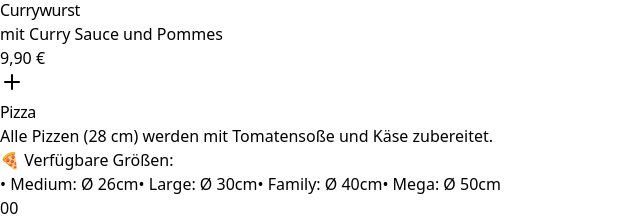
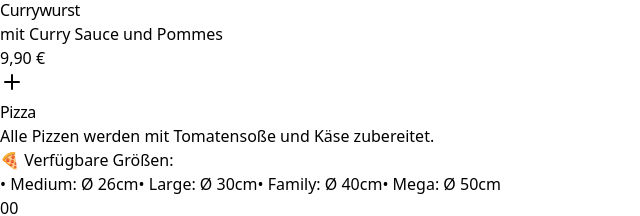
Before and after one commit to ecoezer/Whatsapp-Order, a React (Vite) app: page / in a window 1280 px wide. Shown: the part 2440-2656 px from the top of the page, without its empty margins (0-640 px from the left). Built offline with nearby package versions, Linux system fonts and the light colour scheme.

Commit message:
Fix Pizza Navigation and Scrolling

```diff
--- a/src/App.tsx
+++ b/src/App.tsx
@@ -354,21 +354,21 @@ function App() {
   );
 
   const renderMenuSection = useCallback((id, title, description, items, subTitle) => (
-    <div key={id} id={id} className='scroll-mt-[6.5rem]'>
+    <section key={id} id={id} className='scroll-mt-[6.5rem] mb-8'>
       <MenuSection
         title={title}
         description={description}
         subTitle={subTitle}
         items={items}
-        bgColor='bg-orange-500' // Modern orange color for all sections
+        bgColor='bg-orange-500'
         onAddToOrder={memoizedAddItem}
       />
-    </div>
+    </section>
   ), [memoizedAddItem]);
 
   // =================== MAIN RENDER ===================
   return (
-    <div className='min-h-dvh bg-gray-50'> {/* Changed background to light gray for modern look */}
+    <div className='min-h-dvh bg-gray-50'>
       <div className='fixed top-0 left-0 right-0 z-50'>
         {renderWhatsAppButton()}
         {renderCartButton()}
@@ -378,9 +378,9 @@ function App() {
       <div className='pt-[7.5rem]'>
         <Header />
 
-        <main className='container mx-auto px-3 sm:px-4 py-4 sm:py-6 max-w-6xl'> {/* Increased max-width */}
-          <div className='grid grid-cols-1 lg:grid-cols-3 gap-6 lg:gap-8'> {/* Adjusted gap */}
-            <div className='lg:col-span-2 space-y-4'> {/* Added space-y for consistent spacing */}
+        <main className='container mx-auto px-3 sm:px-4 py-4 sm:py-6 max-w-6xl'>
+          <div className='grid grid-cols-1 lg:grid-cols-3 gap-6 lg:gap-8'>
+            <div className='lg:col-span-2 space-y-8'>
               {renderMenuSection(
                 MENU_SECTIONS.DOENER,
                 'Dönergerichte',
@@ -392,7 +392,7 @@ function App() {
               {renderMenuSection(
                 MENU_SECTIONS.PIZZA,
                 'Pizza',
-                'Alle Pizzen (28 cm) werden mit Tomatensoße und Käse zubereitet.',
+                'Alle Pizzen werden mit Tomatensoße und Käse zubereitet.',
                 pizzas
               )}
 
@@ -417,23 +417,19 @@ function App() {
                 salads
               )}
 
-              <div id={MENU_SECTIONS.DIPS} className='scroll-mt-[6.5rem]'>
-                <MenuSection
-                  title='Dips & Soßen'
-                  items={dips}
-                  bgColor='bg-orange-500'
-                  onAddToOrder={memoizedAddItem}
-                />
-              </div>
+              {renderMenuSection(
+                MENU_SECTIONS.DIPS,
+                'Dips & Soßen',
+                '',
+                dips
+              )}
 
-              <div id={MENU_SECTIONS.GETRAENKE} className='scroll-mt-[6.5rem]'>
-                <MenuSection
-                  title='Getränke'
-                  items={drinks}
-                  bgColor='bg-orange-500'
-                  onAddToOrder={memoizedAddItem}
-                />
-              </div>
+              {renderMenuSection(
+                MENU_SECTIONS.GETRAENKE,
+                'Getränke',
+                '',
+                drinks
+              )}
             </div>
 
             <div
```
